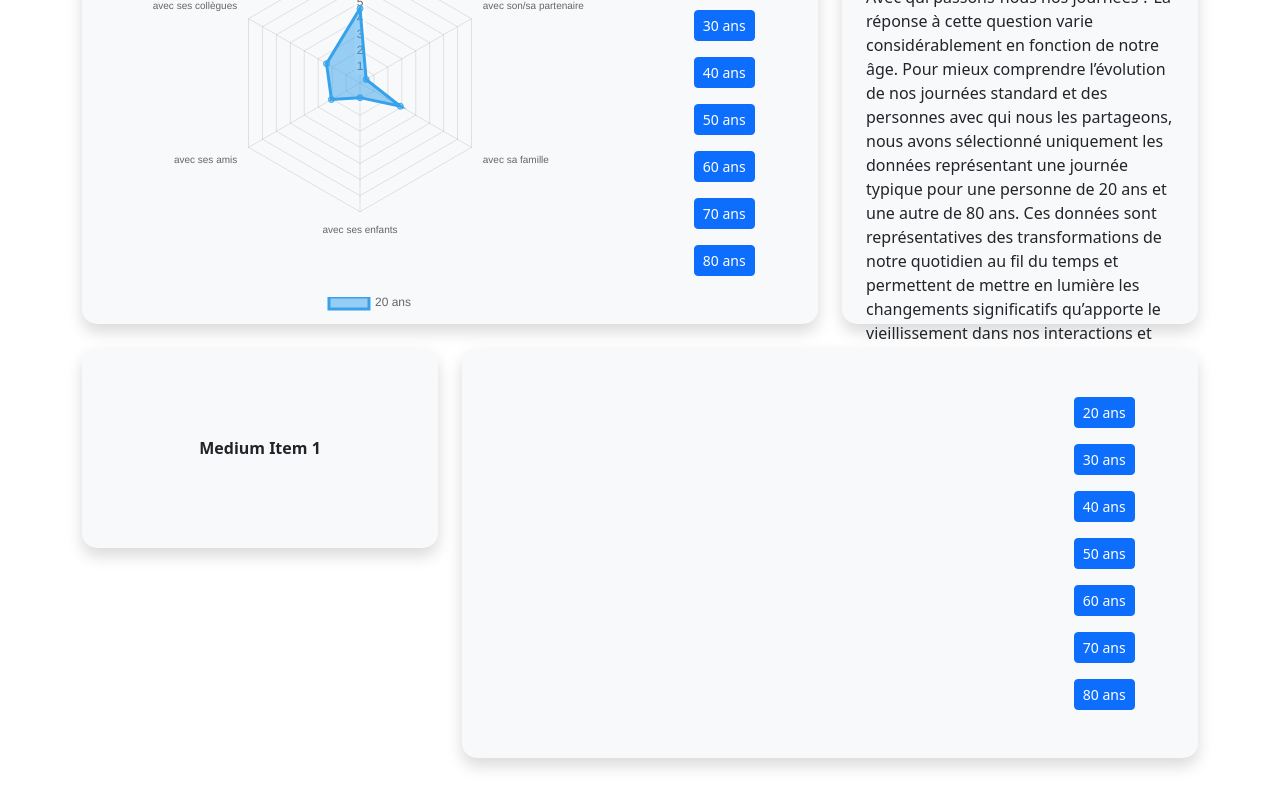
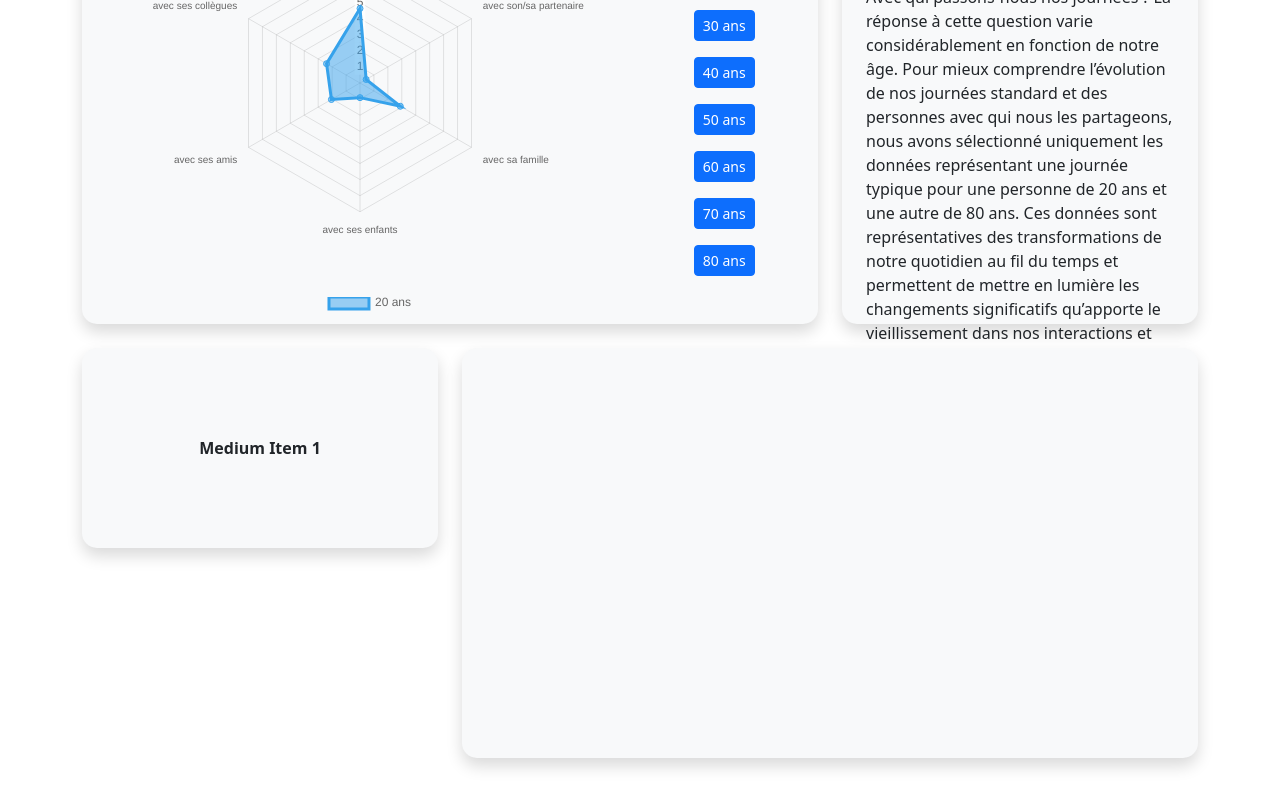
Before and after one commit to moritz4522/SAE303, a plain HTML site: page index.html in a window 1280 px wide. Shown: the part 164-967 px from the top of the page. Drawn offline with nearby package versions, Linux system fonts and the light colour scheme.

Commit message:
emplacement graphique donut

```diff
--- a/index.html
+++ b/index.html
@@ -51,16 +51,7 @@
             <div class="col-md-8">
                 <div class="bento-item bento-tall bg-light shadow text-dark d-flex flex-row justify-content-around px-3 py-5 gap-1">
                     <div class="col-lg-8" style="height: 500px; width: 450px;">
-                        <canvas id="chartRadar"></canvas>
-                    </div>
-                    <div class="d-flex flex-column gap-3">
-                        <button type="button" class="btn btn-primary btn-sm"onclick="UpdateChart(data20)" id="age" value="data20">20 ans</button>
-                        <button type="button" class="btn btn-primary btn-sm" onclick="UpdateChart(data30)" id="age" value="data30">30 ans</button>
-                        <button type="button" class="btn btn-primary btn-sm" onclick="UpdateChart(data40)" id="age" value="data40">40 ans</button>
-                        <button type="button" class="btn btn-primary btn-sm" onclick="UpdateChart(data50)" id="age" value="data50">50 ans</button>
-                        <button type="button" class="btn btn-primary btn-sm" onclick="UpdateChart(data60)" id="age" value="data60">60 ans</button>
-                        <button type="button" class="btn btn-primary btn-sm" onclick="UpdateChart(data70)" id="age" value="data70">70 ans</button>
-                        <button type="button" class="btn btn-primary btn-sm" onclick="UpdateChart(data80)" id="age" value="data80">80 ans</button>
+                        <!-- GRRAPHIQUE DONUT -->
                     </div>
                 </div>
             </div>
```
